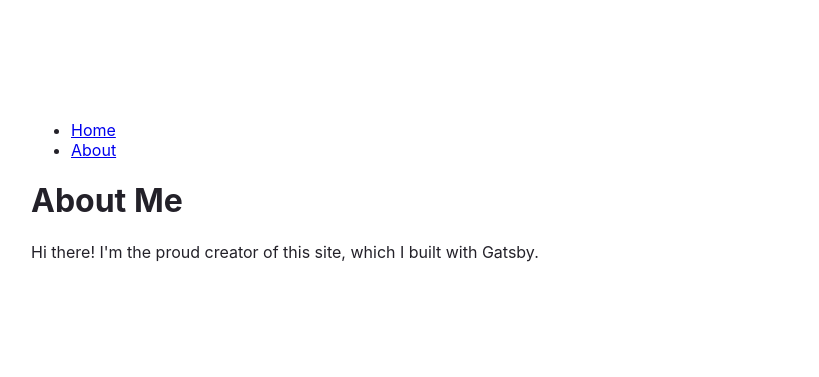
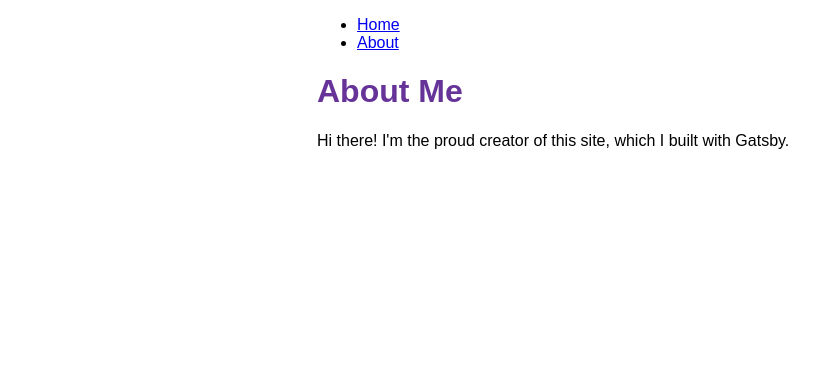
Before and after one commit to fee3fitri/first-gatsby, a Gatsby site: page /about in a window 1280 px wide. Shown: the whole page, without its empty margins (73-892 px from the left). Built offline with nearby package versions, Linux system fonts and the light colour scheme; Gatsby itself is replaced by a stand-in of ours.

Commit message:
Layout style

```diff
--- /dev/null
+++ b/src/components/layout.js
@@ -0,0 +1,36 @@
+import * as React from 'react'
+import { Link } from 'gatsby'
+import {
+  container,
+  heading,
+  navLinks,
+  navLinkItem,
+  navLinkText
+} from './layout.module.css'
+
+
+const Layout = ({ pageTitle, children }) => (
+  <div className={container}>
+    <nav>
+      <ul className={navLinks}>
+        <li className={navLinkItem}>
+          <Link to="/" className={navLinkText}>
+            Home
+          </Link>
+        </li>
+        <li className={navLinkItem}>
+          <Link to="/about" className={navLinkText}>
+            About
+          </Link>
+        </li>
+      </ul>
+    </nav>
+
+    <main>
+      <h1 className={heading}>{pageTitle}</h1>
+      {children}
+    </main>
+  </div>
+)
+
+export default Layout
--- /dev/null
+++ b/src/components/layout.module.css
@@ -0,0 +1,20 @@
+.container {
+  margin: auto;
+  max-width: 500px;
+  font-family: sans-serif;
+}
+
+.heading {
+  color: rebeccapurple;
+}
+.nav-links {
+  display: flex;
+  list-style: none;
+  padding-left: 0;
+}
+.nav-link-item {
+  padding-right: 2rem;
+}
+.nav-link-text {
+  color: black;
+}
--- a/src/pages/about.js
+++ b/src/pages/about.js
@@ -1,5 +1,5 @@
 import * as React from 'react'
-import Layout from './layout'
+import Layout from '../components/layout'
 
 const AboutPage = () => {
   return (
--- a/src/pages/index.js
+++ b/src/pages/index.js
@@ -1,6 +1,6 @@
 import * as React from "react"
 import { Link } from "gatsby"
-import Layout from "./layout"
+import Layout from "../components/layout"
 
 const IndexPage = () => {
   return (
--- a/src/pages/layout.js
+++ /dev/null
@@ -1,26 +0,0 @@
-import * as React from 'react'
-import { Link } from 'gatsby'
-
-const pageStyles = {
-  color: "#232129",
-  padding: 96,
-  fontFamily: "-apple-system, Roboto, sans-serif, serif",
-}
-
-const Layout = ({ pageTitle, children }) => (
-  <div style={pageStyles}>
-    <nav>
-      <ul>
-        <li><Link to="/">Home</Link></li>
-        <li><Link to="/about">About</Link></li>
-      </ul>
-    </nav>
-
-    <main>
-      <h1>{pageTitle}</h1>
-      {children}
-    </main>
-  </div>
-)
-
-export default Layout
```
